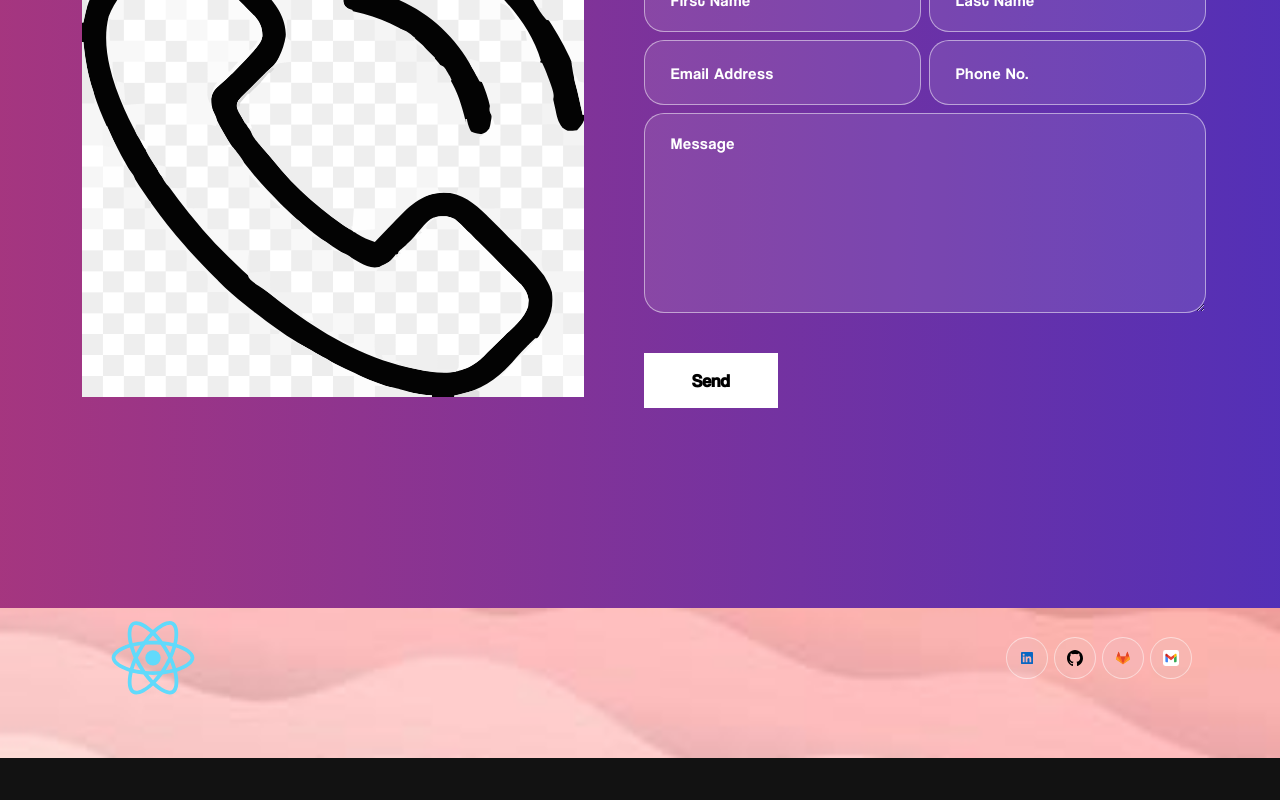
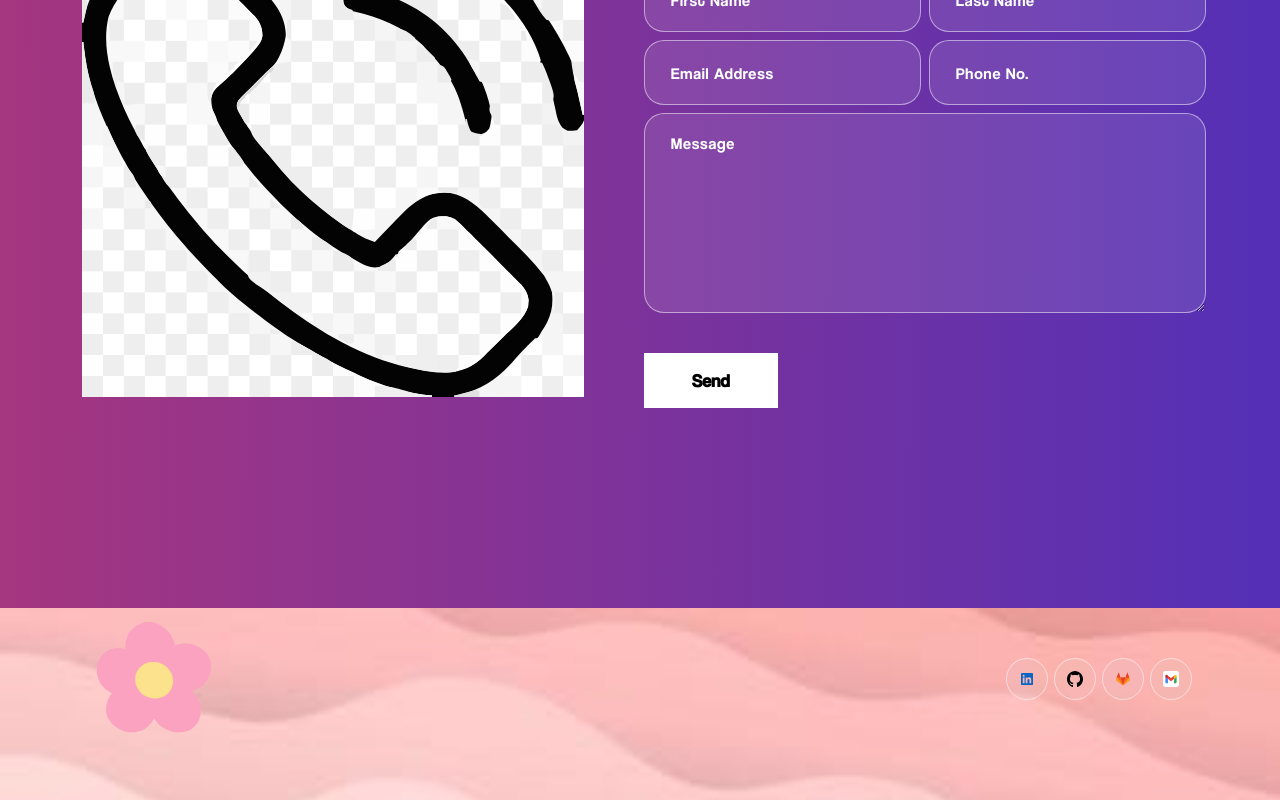
Before and after one commit to luciabrown/LuciaWebsite, a React (Create React App) app: page / in a window 1280 px wide. Shown: the part 1458-2258 px from the top of the page. Before the commit the page ends 2216 px from the top, so only its background shows below. Built offline with nearby package versions, Linux system fonts and the light colour scheme.

Commit message:
Flower added to footer

```diff
--- a/src/components/Footer.js
+++ b/src/components/Footer.js
@@ -1,5 +1,5 @@
 import { Container, Row, Col } from "react-bootstrap";
-import logo from "../assets/img/logo.svg";
+import flowers from '../assets/img/newFlower.svg';
 import linkedin from "../assets/img/linkedin.svg";
 import github from "../assets/img/github.svg";
 import gitlab from "../assets/img/gitlab.svg";
@@ -11,7 +11,7 @@
       <Container>
         <Row className="align-items-center">
           <Col size={12} sm={6}>
-            <img src={logo} alt="Logo" />
+            <img src={flowers} alt="Logo" />
           </Col>
           <Col size={12} sm={6} className="text-center text-sm-end">
             <div className="social-icon">
```
